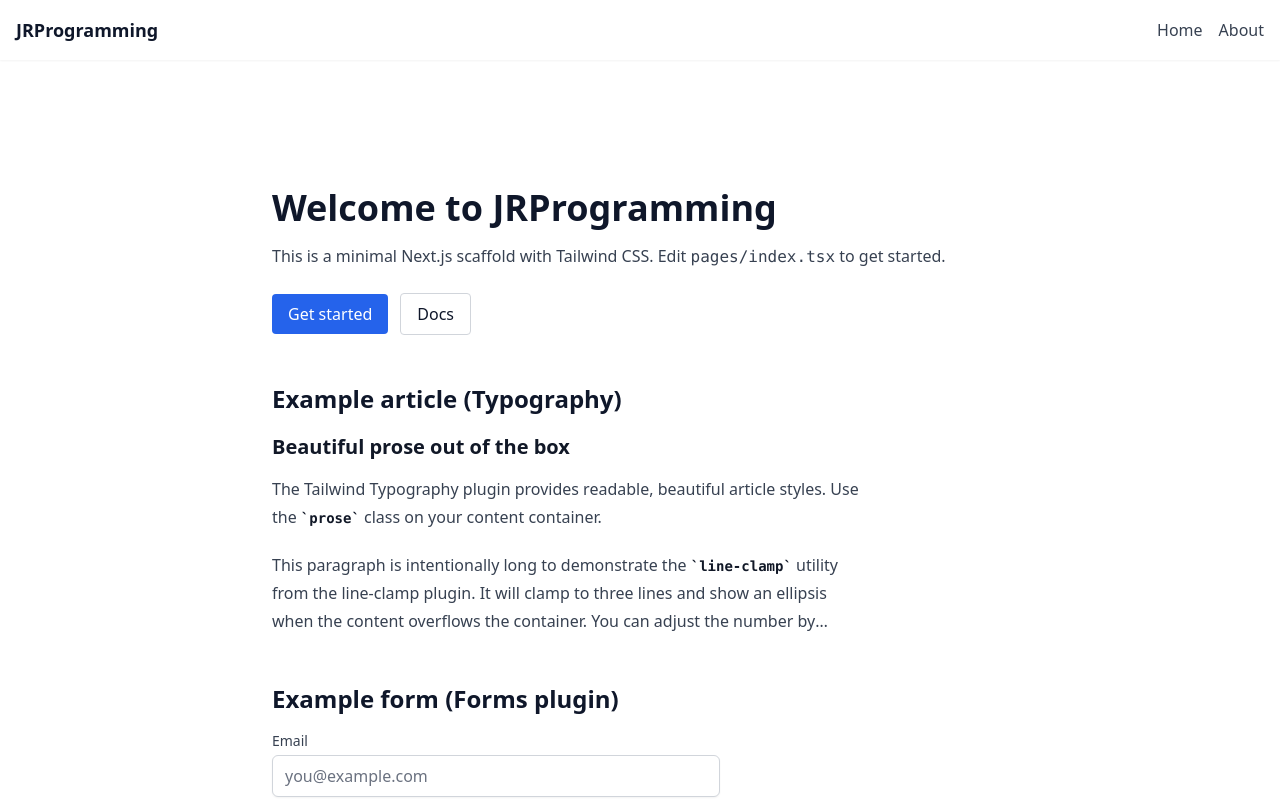
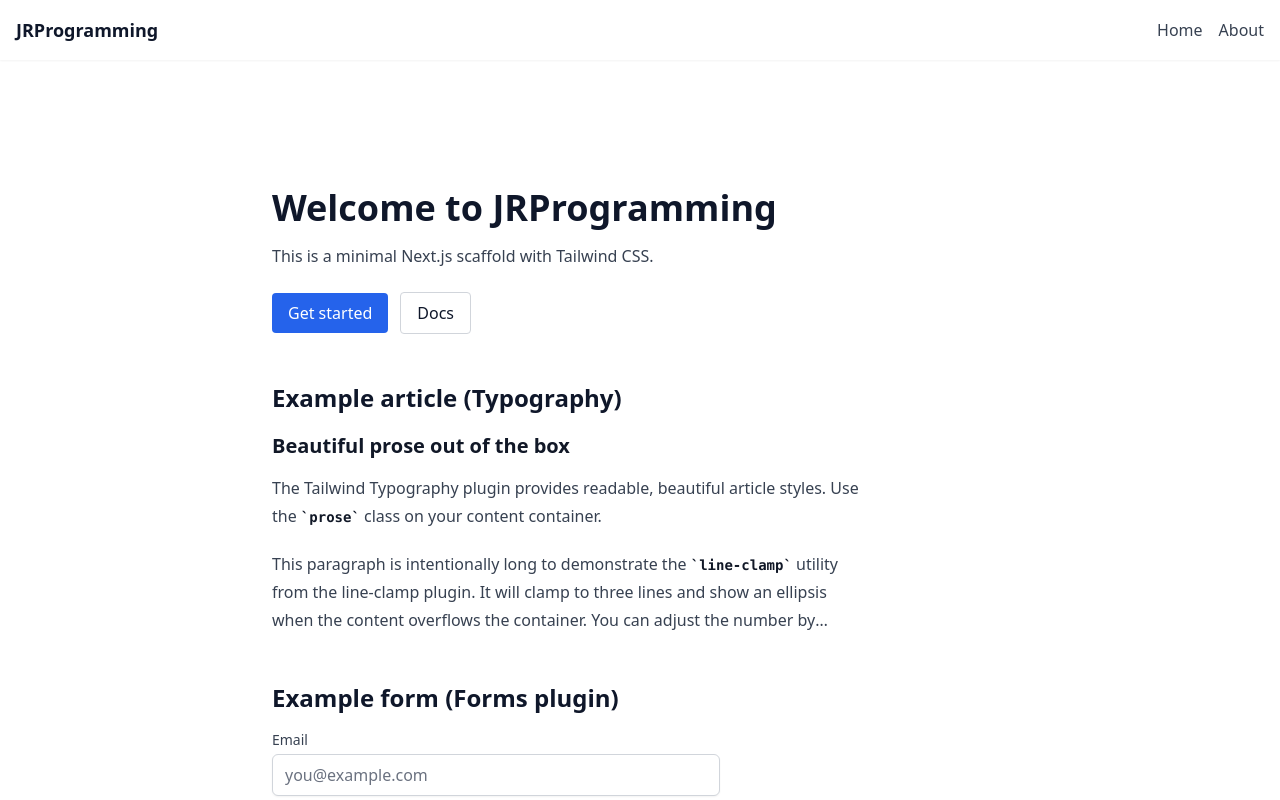
Before and after one commit to jrconway3/jr-programming-core, a Next.js app: page / in a window 1280 px wide. Shown: the top 800 px of the page. Built offline with nearby package versions, Linux system fonts and the light colour scheme.

Commit message:
* Test Production Page Update

```diff
--- a/pages/index.tsx
+++ b/pages/index.tsx
@@ -5,7 +5,7 @@ const Home: NextPage = () => {
   return (
     <main className="max-w-3xl mx-auto my-24 px-4 font-sans">
       <h1 className="text-4xl font-extrabold mb-4">Welcome to JRProgramming</h1>
-      <p className="text-gray-700 mb-6">This is a minimal Next.js scaffold with Tailwind CSS. Edit <code>pages/index.tsx</code> to get started.</p>
+      <p className="text-gray-700 mb-6">This is a minimal Next.js scaffold with Tailwind CSS.</p>
 
       <div className="space-x-3 mb-12">
         <a className="inline-block bg-blue-600 text-white px-4 py-2 rounded hover:bg-blue-700" href="#">Get started</a>
```
